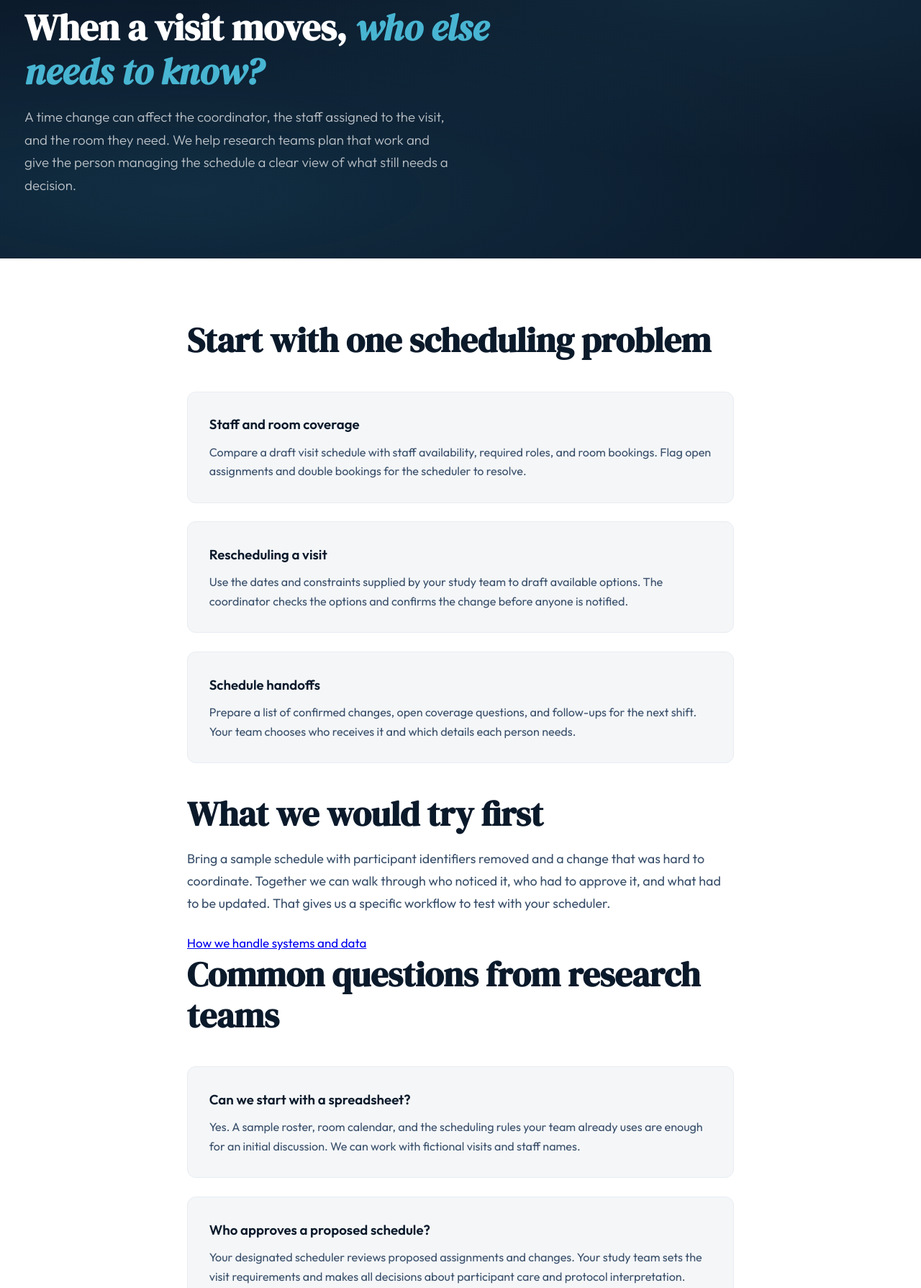
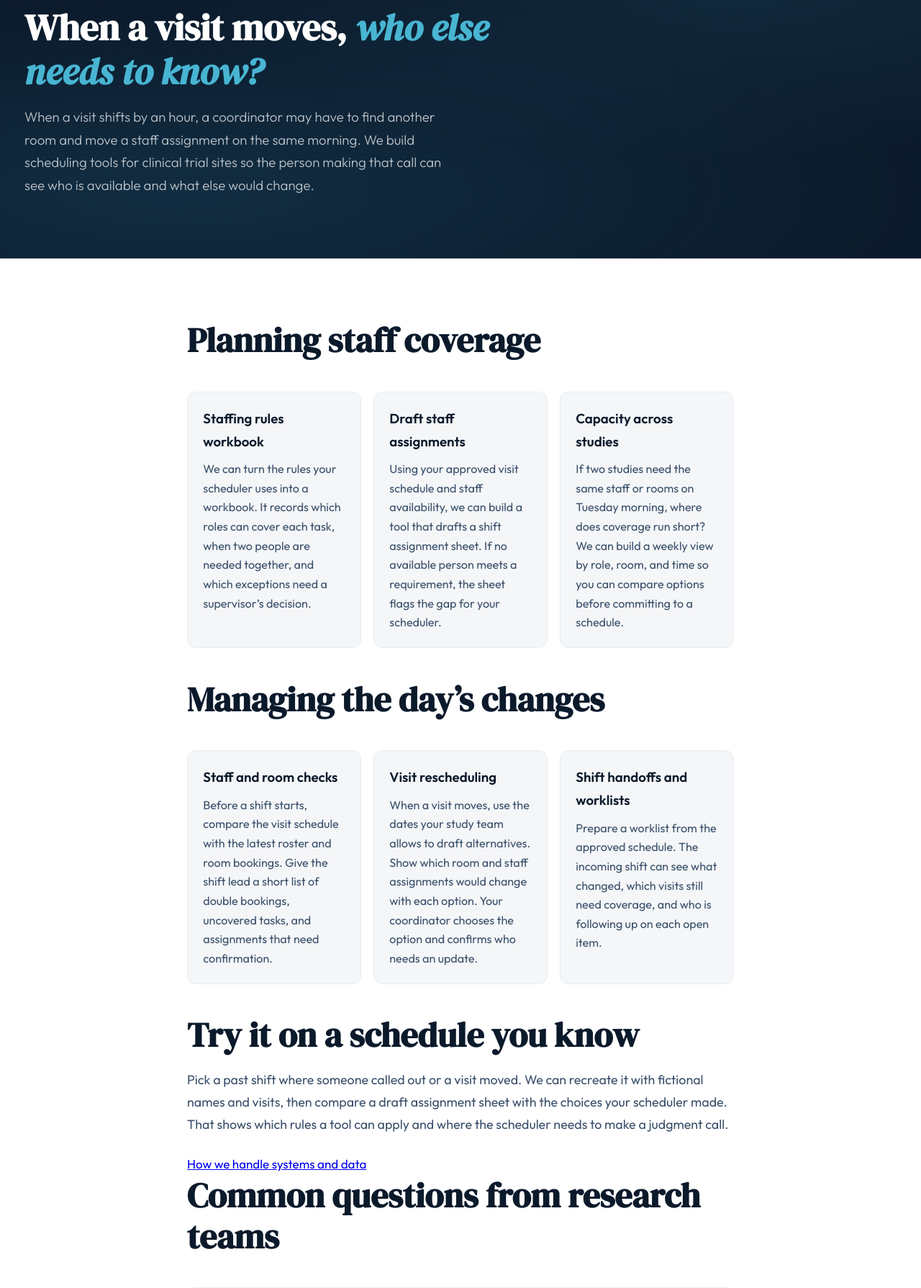
Before and after one commit to JonlintonAI/fresh-coast-ai-website-2026, a plain HTML site: page industries/clinical-research.html in a window 1280 px wide. Shown: the part 195-1984 px from the top of the page at 72% size. Drawn offline with Linux system fonts and the light colour scheme.

Commit message:
Expand clinical research scheduling services

```diff
--- a/industries/clinical-research.html
+++ b/industries/clinical-research.html
@@ -7,9 +7,9 @@
 <meta charset="UTF-8">
 <meta name="viewport" content="width=device-width, initial-scale=1.0">
 <title>Scheduling &amp; Operations for Clinical Research | Fresh Coast AI</title>
-<meta name="description" content="Scheduling support for clinical research sites. Plan staff and room coverage, flag conflicts, and prepare schedule changes for coordinator review.">
+<meta name="description" content="Scheduling tools for clinical trial sites. Build staff assignment sheets, compare capacity across studies, and prepare visit changes for coordinator review.">
 <meta property="og:title" content="Scheduling &amp; Operations for Clinical Research | Fresh Coast AI">
-<meta property="og:description" content="Scheduling support for clinical research sites. Plan staff and room coverage, flag conflicts, and prepare schedule changes for coordinator review.">
+<meta property="og:description" content="Scheduling tools for clinical trial sites. Build staff assignment sheets, compare capacity across studies, and prepare visit changes for coordinator review.">
 <meta property="og:type" content="website">
 <meta property="og:url" content="https://www.freshcoast.ai/industries/clinical-research">
 <meta property="og:image" content="https://www.freshcoast.ai/og-image.png">
@@ -36,6 +36,8 @@
 .content{padding:5rem 2rem}.content-inner{max-width:760px;margin:0 auto}
 .use-cases{display:grid;gap:1.5rem;margin:2.5rem 0}.use-case{background:var(--cloud);border-radius:12px;padding:1.75rem;border:1px solid var(--mist)}.use-case h3{font-size:1.1rem;font-weight:600;color:var(--ink);margin-bottom:.5rem}.use-case p{font-size:.95rem;color:var(--steel);line-height:1.65;margin:0}
 
+@media(min-width:760px){.clinical-services{grid-template-columns:repeat(3,minmax(0,1fr));gap:1rem}.clinical-services .use-case{padding:1.25rem}}
+
 /* CTA */
 .cta-final{background:var(--cloud);text-align:center;padding:5rem 2rem}.cta-final-inner{max-width:600px;margin:0 auto}.cta-final h2{font-family:var(--serif);font-size:clamp(1.8rem,3.5vw,2.4rem);color:var(--ink);margin-bottom:1rem;line-height:1.25}.cta-final p{color:var(--steel);font-size:1.05rem;margin-bottom:2rem;line-height:1.7;font-weight:300}
 
@@ -53,13 +55,13 @@
 @media(max-width:600px){.page-hero{padding:8rem 1.25rem 4rem}.content{padding:4rem 1.25rem}.cta-final{padding:4rem 1.25rem}.btn{width:100%;max-width:340px;justify-content:center}}
 </style>
 <script type="application/ld+json">
-{"@context":"https://schema.org","@type":"WebPage","name":"Scheduling & Operations for Clinical Research","description":"Scheduling support for clinical research sites. Plan staff and room coverage, flag conflicts, and prepare schedule changes for coordinator review.","url":"https://www.freshcoast.ai/industries/clinical-research","provider":{"@type":"Organization","name":"Fresh Coast AI","url":"https://www.freshcoast.ai"}}
+{"@context":"https://schema.org","@type":"WebPage","name":"Scheduling & Operations for Clinical Research","description":"Scheduling tools for clinical trial sites. Build staff assignment sheets, compare capacity across studies, and prepare visit changes for coordinator review.","url":"https://www.freshcoast.ai/industries/clinical-research","provider":{"@type":"Organization","name":"Fresh Coast AI","url":"https://www.freshcoast.ai"}}
 </script>
 <script type="application/ld+json">
 {"@context":"https://schema.org","@type":"BreadcrumbList","itemListElement":[{"@type":"ListItem","position":1,"name":"Home","item":"https://www.freshcoast.ai/"},{"@type":"ListItem","position":2,"name":"Services","item":"https://www.freshcoast.ai/services"},{"@type":"ListItem","position":3,"name":"Clinical Research","item":"https://www.freshcoast.ai/industries/clinical-research"}]}
 </script>
 <script type="application/ld+json">
-{"@context":"https://schema.org","@type":"FAQPage","mainEntity":[{"@type":"Question","name":"Can we start with a spreadsheet?","acceptedAnswer":{"@type":"Answer","text":"Yes. A sample roster, room calendar, and the scheduling rules your team already uses are enough for an initial discussion. We can work with fictional visits and staff names."}},{"@type":"Question","name":"Who approves a proposed schedule?","acceptedAnswer":{"@type":"Answer","text":"Your designated scheduler reviews proposed assignments and changes. Your study team sets the visit requirements and makes all decisions about participant care and protocol interpretation."}},{"@type":"Question","name":"Does FCAI carry insurance for this work?","acceptedAnswer":{"@type":"Answer","text":"Yes. FCAI carries insurance for its clinical research consulting work. We can discuss your site’s coverage requirements during scoping."}}]}
+{"@context":"https://schema.org","@type":"FAQPage","mainEntity":[{"@type":"Question","name":"Can we start with a spreadsheet?","acceptedAnswer":{"@type":"Answer","text":"Yes. A sample roster, room calendar, and the scheduling rules your team already uses are enough for an initial discussion. We can work with fictional visits and staff names."}},{"@type":"Question","name":"Can we use our existing scheduling software?","acceptedAnswer":{"@type":"Answer","text":"We can start with a sample export from your scheduling system. If your system accepts imports, we can test a file in the format it expects. Your scheduler reviews the assignments before importing them."}},{"@type":"Question","name":"Who approves a proposed schedule?","acceptedAnswer":{"@type":"Answer","text":"Your designated scheduler reviews proposed assignments and changes. Your study team sets the visit requirements and makes all decisions about participant care and protocol interpretation."}},{"@type":"Question","name":"Does FCAI carry insurance for this work?","acceptedAnswer":{"@type":"Answer","text":"Yes. FCAI carries insurance for its clinical research consulting work. We can discuss your site’s coverage requirements during scoping."}}]}
 </script>
 
 <script type="application/ld+json">
@@ -79,21 +81,29 @@
 <a href="/book" class="nav-cta" aria-label="Book an intro call">Book an intro call</a></div><button type="button" class="mobile-toggle" id="mobileToggle" aria-label="Toggle navigation" aria-expanded="false" aria-controls="navLinks"><span></span><span></span><span></span></button></div></nav>
 
 <main id="main">
-<section class="page-hero"><div class="page-hero-inner"><div class="section-label">Clinical Research</div><h1>When a visit moves, <em>who else needs to know?</em></h1><p>A time change can affect the coordinator, the staff assigned to the visit, and the room they need. We help research teams plan that work and give the person managing the schedule a clear view of what still needs a decision.</p></div></section>
+<section class="page-hero"><div class="page-hero-inner"><div class="section-label">Clinical Research</div><h1>When a visit moves, <em>who else needs to know?</em></h1><p>When a visit shifts by an hour, a coordinator may have to find another room and move a staff assignment on the same morning. We build scheduling tools for clinical trial sites so the person making that call can see who is available and what else would change.</p></div></section>
 
 <section class="content"><div class="content-inner">
 
-<h2 class="section-title">Start with one scheduling problem</h2>
+<h2 class="section-title">Planning staff coverage</h2>
 
-<div class="use-cases">
-<div class="use-case"><h3>Staff and room coverage</h3><p>Compare a draft visit schedule with staff availability, required roles, and room bookings. Flag open assignments and double bookings for the scheduler to resolve.</p></div>
-<div class="use-case"><h3>Rescheduling a visit</h3><p>Use the dates and constraints supplied by your study team to draft available options. The coordinator checks the options and confirms the change before anyone is notified.</p></div>
-<div class="use-case"><h3>Schedule handoffs</h3><p>Prepare a list of confirmed changes, open coverage questions, and follow-ups for the next shift. Your team chooses who receives it and which details each person needs.</p></div>
+<div class="use-cases clinical-services">
+<div class="use-case"><h3>Staffing rules workbook</h3><p>We can turn the rules your scheduler uses into a workbook. It records which roles can cover each task, when two people are needed together, and which exceptions need a supervisor’s decision.</p></div>
+<div class="use-case"><h3>Draft staff assignments</h3><p>Using your approved visit schedule and staff availability, we can build a tool that drafts a shift assignment sheet. If no available person meets a requirement, the sheet flags the gap for your scheduler.</p></div>
+<div class="use-case"><h3>Capacity across studies</h3><p>If two studies need the same staff or rooms on Tuesday morning, where does coverage run short? We can build a weekly view by role, room, and time so you can compare options before committing to a schedule.</p></div>
 </div>
 
-<h2 class="section-title">What we would try first</h2>
+<h2 class="section-title">Managing the day’s changes</h2>
 
-<p style="font-size:1.05rem;color:var(--steel);line-height:1.75;margin-bottom:1.5rem">Bring a sample schedule with participant identifiers removed and a change that was hard to coordinate. Together we can walk through who noticed it, who had to approve it, and what had to be updated. That gives us a specific workflow to test with your scheduler.</p>
+<div class="use-cases clinical-services">
+<div class="use-case"><h3>Staff and room checks</h3><p>Before a shift starts, compare the visit schedule with the latest roster and room bookings. Give the shift lead a short list of double bookings, uncovered tasks, and assignments that need confirmation.</p></div>
+<div class="use-case"><h3>Visit rescheduling</h3><p>When a visit moves, use the dates your study team allows to draft alternatives. Show which room and staff assignments would change with each option. Your coordinator chooses the option and confirms who needs an update.</p></div>
+<div class="use-case"><h3>Shift handoffs and worklists</h3><p>Prepare a worklist from the approved schedule. The incoming shift can see what changed, which visits still need coverage, and who is following up on each open item.</p></div>
+</div>
+
+<h2 class="section-title">Try it on a schedule you know</h2>
+
+<p style="font-size:1.05rem;color:var(--steel);line-height:1.75;margin-bottom:1.5rem">Pick a past shift where someone called out or a visit moved. We can recreate it with fictional names and visits, then compare a draft assignment sheet with the choices your scheduler made. That shows which rules a tool can apply and where the scheduler needs to make a judgment call.</p>
 
 <p><a href="/how-we-work#security">How we handle systems and data</a></p>
 
@@ -101,6 +111,7 @@
 
 <div class="use-cases">
 <div class="use-case"><h3>Can we start with a spreadsheet?</h3><p>Yes. A sample roster, room calendar, and the scheduling rules your team already uses are enough for an initial discussion. We can work with fictional visits and staff names.</p></div>
+<div class="use-case"><h3>Can we use our existing scheduling software?</h3><p>We can start with a sample export from your scheduling system. If your system accepts imports, we can test a file in the format it expects. Your scheduler reviews the assignments before importing them.</p></div>
 <div class="use-case"><h3>Who approves a proposed schedule?</h3><p>Your designated scheduler reviews proposed assignments and changes. Your study team sets the visit requirements and makes all decisions about participant care and protocol interpretation.</p></div>
 <div class="use-case"><h3>Does FCAI carry insurance for this work?</h3><p>Yes. FCAI carries insurance for its clinical research consulting work. We can discuss your site’s coverage requirements during scoping.</p></div>
 </div>
--- a/sitemap.xml
+++ b/sitemap.xml
@@ -32,7 +32,7 @@
   <url><loc>https://www.freshcoast.ai/deliverables/governance-framework</loc><lastmod>2026-07-06</lastmod><changefreq>monthly</changefreq><priority>0.6</priority></url>
   <url><loc>https://www.freshcoast.ai/industries/marketing-pr-agencies</loc><lastmod>2026-11-22</lastmod><changefreq>monthly</changefreq><priority>0.6</priority></url>
   <url><loc>https://www.freshcoast.ai/industries/real-estate</loc><lastmod>2026-11-22</lastmod><changefreq>monthly</changefreq><priority>0.6</priority></url>
-  <url><loc>https://www.freshcoast.ai/industries/clinical-research</loc><lastmod>2026-11-22</lastmod><changefreq>monthly</changefreq><priority>0.6</priority></url>
+  <url><loc>https://www.freshcoast.ai/industries/clinical-research</loc><lastmod>2026-11-23</lastmod><changefreq>monthly</changefreq><priority>0.6</priority></url>
   <url><loc>https://www.freshcoast.ai/industries/professional-services</loc><lastmod>2026-11-22</lastmod><changefreq>monthly</changefreq><priority>0.6</priority></url>
   <url><loc>https://www.freshcoast.ai/industries/manufacturing</loc><lastmod>2026-11-22</lastmod><changefreq>monthly</changefreq><priority>0.6</priority></url>
   <url><loc>https://www.freshcoast.ai/industries/staffing</loc><lastmod>2026-11-22</lastmod><changefreq>monthly</changefreq><priority>0.6</priority></url>
```
Also changed, not shown: llms.txt.
